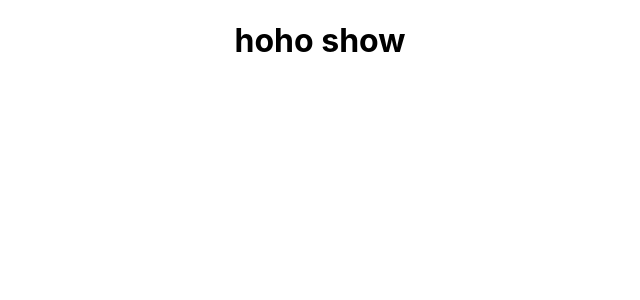
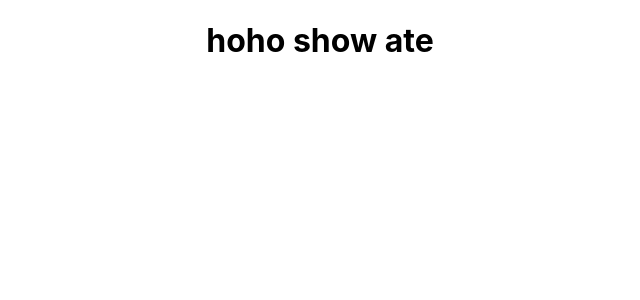
Before and after one commit to chanung99/santa, a React (Create React App) app: page / in a window 1280 px wide. Shown: the top 300 px of the page, without its empty margins (320-960 px from the left). Built offline with nearby package versions, Linux system fonts and the light colour scheme.

Commit message:
test
test

```diff
--- a/src/App.js
+++ b/src/App.js
@@ -5,7 +5,7 @@ import './App.css';
 function App() {
   return (
     <div className="App">
-      <h1>hoho show</h1>
+      <h1>hoho show ate</h1>
     </div>
   );
 }
```
